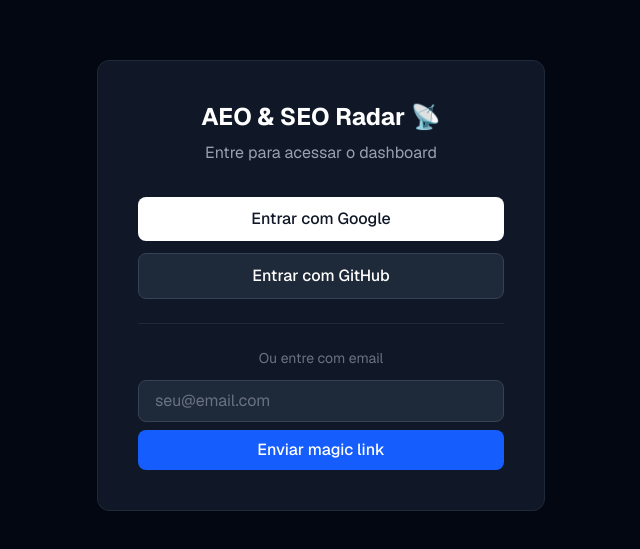
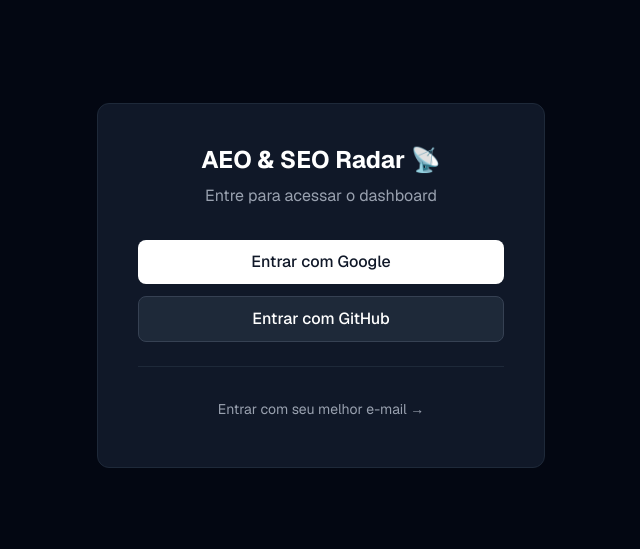
Before and after one commit to Doug1980/aeo-seo-radar, a Next.js app in the folder apps/web/: page /login in a window 1280 px wide. Shown: the part 115-664 px from the top of the page, without its empty margins (319-959 px from the left). Built offline with nearby package versions, Linux system fonts and the light colour scheme.

Commit message:
feat: improve login UX with expandable email form and Sonner toasts

```diff
--- a/apps/web/app/login/page.tsx
+++ b/apps/web/app/login/page.tsx
@@ -2,10 +2,14 @@
 
 import { signIn } from "next-auth/react";
 import { useState } from "react";
+import { Toaster, toast } from "sonner";
 
 export default function LoginPage() {
+	const [showEmailForm, setShowEmailForm] = useState(false);
+
 	return (
 		<main className="min-h-screen bg-gray-950 text-white flex items-center justify-center">
+			<Toaster position="top-center" theme="dark" richColors />
 			<div className="bg-gray-900 border border-gray-800 rounded-xl p-10 w-full max-w-md text-center">
 				<h1 className="text-2xl font-bold mb-2">AEO & SEO Radar 📡</h1>
 				<p className="text-gray-400 mb-8">Entre para acessar o dashboard</p>
@@ -29,33 +33,55 @@
 				</div>
 
 				<div className="mt-6 pt-6 border-t border-gray-800">
-					<p className="text-gray-500 text-sm mb-3">Ou entre com email</p>
-					<EmailForm />
+					{!showEmailForm ? (
+						<button
+							type="button"
+							onClick={() => setShowEmailForm(true)}
+							className="w-full text-gray-400 hover:text-white text-sm py-2 transition-colors"
+						>
+							Entrar com seu melhor e-mail →
+						</button>
+					) : (
+						<EmailForm onCancel={() => setShowEmailForm(false)} />
+					)}
 				</div>
 			</div>
 		</main>
 	);
 }
 
-function EmailForm() {
+function EmailForm({ onCancel }: { onCancel: () => void }) {
 	const [email, setEmail] = useState("");
-	const [sent, setSent] = useState(false);
+	const [loading, setLoading] = useState(false);
 
 	async function handleSubmit(e: React.FormEvent) {
 		e.preventDefault();
-		await signIn("resend", { email, callbackUrl: "/", redirect: false });
-		setSent(true);
+		setLoading(true);
+
+		try {
+			const result = await signIn("resend", {
+				email,
+				callbackUrl: "/",
+				redirect: false,
+			});
+
+			if (result?.error) {
+				toast.error("Erro ao enviar o link. Tente novamente.");
+			} else {
+				toast.success("Link mágico enviado! Verifique seu email.");
 			}
-
-	if (sent) {
-		return (
-			<p className="text-green-400 text-sm">
-				✅ Link enviado! Verifique seu email.
-			</p>
-		);
+		} catch {
+			toast.error("Algo deu errado. Tente novamente.");
+		} finally {
+			setLoading(false);
+		}
 	}
 
 	return (
+		<div className="space-y-3">
+			<p className="text-gray-500 text-sm mb-3">
+				Digite seu email para receber o link
+			</p>
 			<form onSubmit={handleSubmit} className="flex flex-col gap-2">
 				<input
 					type="email"
@@ -67,10 +93,19 @@
 				/>
 				<button
 					type="submit"
-				className="bg-blue-600 hover:bg-blue-700 text-white py-2 rounded-lg font-medium transition-colors"
+					disabled={loading}
+					className="bg-blue-600 hover:bg-blue-700 disabled:opacity-50 disabled:cursor-not-allowed text-white py-2 rounded-lg font-medium transition-colors"
 				>
-				Enviar magic link
+					{loading ? "Enviando..." : "✨ Enviar link mágico"}
 				</button>
 			</form>
+			<button
+				type="button"
+				onClick={onCancel}
+				className="text-gray-600 hover:text-gray-400 text-xs transition-colors"
+			>
+				Voltar
+			</button>
+		</div>
 	);
 }
--- a/package.json
+++ b/package.json
@@ -23,5 +23,8 @@
   "engines": {
     "node": ">=20.0.0"
   },
-  "packageManager": "npm@10.0.0"
+  "packageManager": "npm@10.0.0",
+  "dependencies": {
+    "sonner": "^2.0.7"
+  }
 }
```
Also changed, not shown: 1 other file (tests, documents, lock files or other folders). Lines whose indentation alone changed are shown as unchanged.
